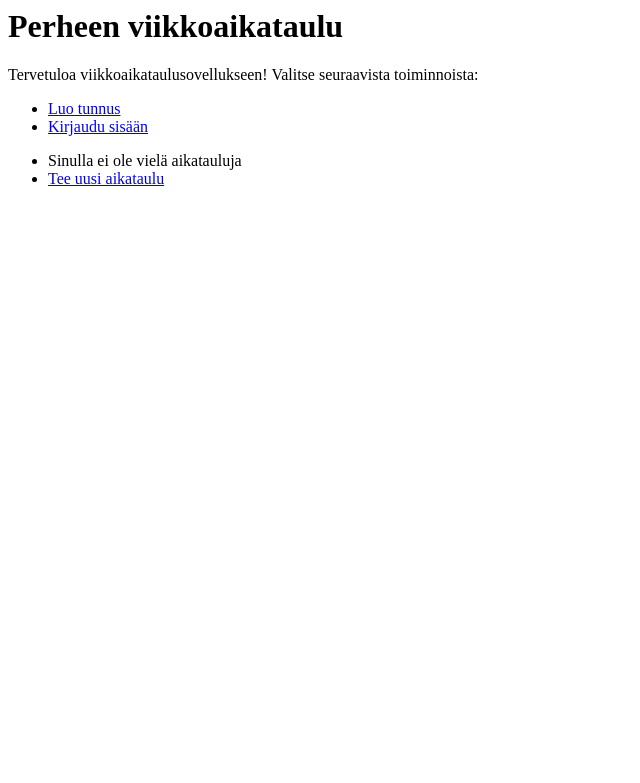
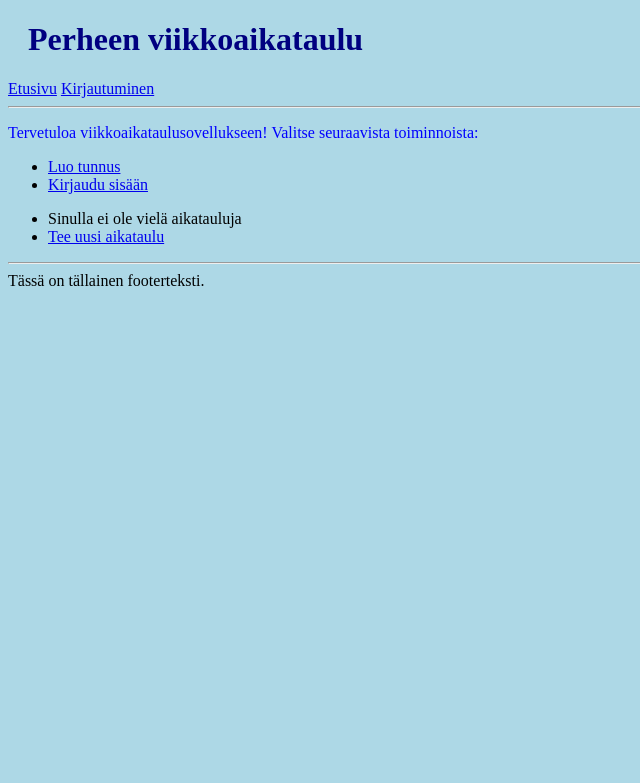
Before and after one commit to eki-77/perheen-viikkoaikataulu, a Flask app: template templates/index.html in a window 1280 px wide. Shown: the top 783 px of the page, without its empty margins (0-640 px from the left). Run offline with Flask 3, Linux system fonts and the light colour scheme; the template is opened without the code that fills it, so the values that code supplies are empty.

Commit message:
Create layout.html and use it with "extends" in index.hmtl. Create (horribly ugly) css and link to it from layout.html.

```diff
--- /dev/null
+++ b/static/tyyli.css
@@ -0,0 +1,12 @@
+p {
+    color: blue;
+}
+
+body {
+    background-color: lightblue;
+}
+
+h1 {
+    color: navy;
+    margin-left: 20px;
+}
--- a/templates/index.html
+++ b/templates/index.html
@@ -1,4 +1,8 @@
-<h1>Perheen viikkoaikataulu</h1>
+{% extends "layout.html" %}
+{% block title %}Etusivu{% endblock %}
+{% block content %}
+
+<!-- <h1>Perheen viikkoaikataulu</h1> -->
 <p>Tervetuloa viikkoaikataulusovellukseen! Valitse seuraavista toiminnoista:</p>
 <ul>
     {% if session.username %}
@@ -39,3 +43,5 @@
     </li>
 
 </ul>
+
+{% endblock %}
--- /dev/null
+++ b/templates/layout.html
@@ -0,0 +1,24 @@
+<!doctype html>
+<html>
+<head>
+<link rel="stylesheet" type="text/css" href="{{ url_for('static', filename='tyyli.css')}}">
+</head>
+<body>
+{% with messages = get_flashed_messages() %}
+{% if messages %}
+<ul>
+    {% for message in messages %}
+    <li style="color: red;">{{ message }}</li>
+    {% endfor %}
+</ul>
+{% endif %}
+{% endwith %}
+<title>Perheen viikkoaikataulu - {% block title %}{% endblock %}</title>
+<h1>Perheen viikkoaikataulu</h1>
+<a href="/">Etusivu</a>
+<a href="/login">Kirjautuminen</a>
+<hr>
+{% block content %}{% endblock %}
+<hr>
+Tässä on tällainen footerteksti.
+</body>
```
